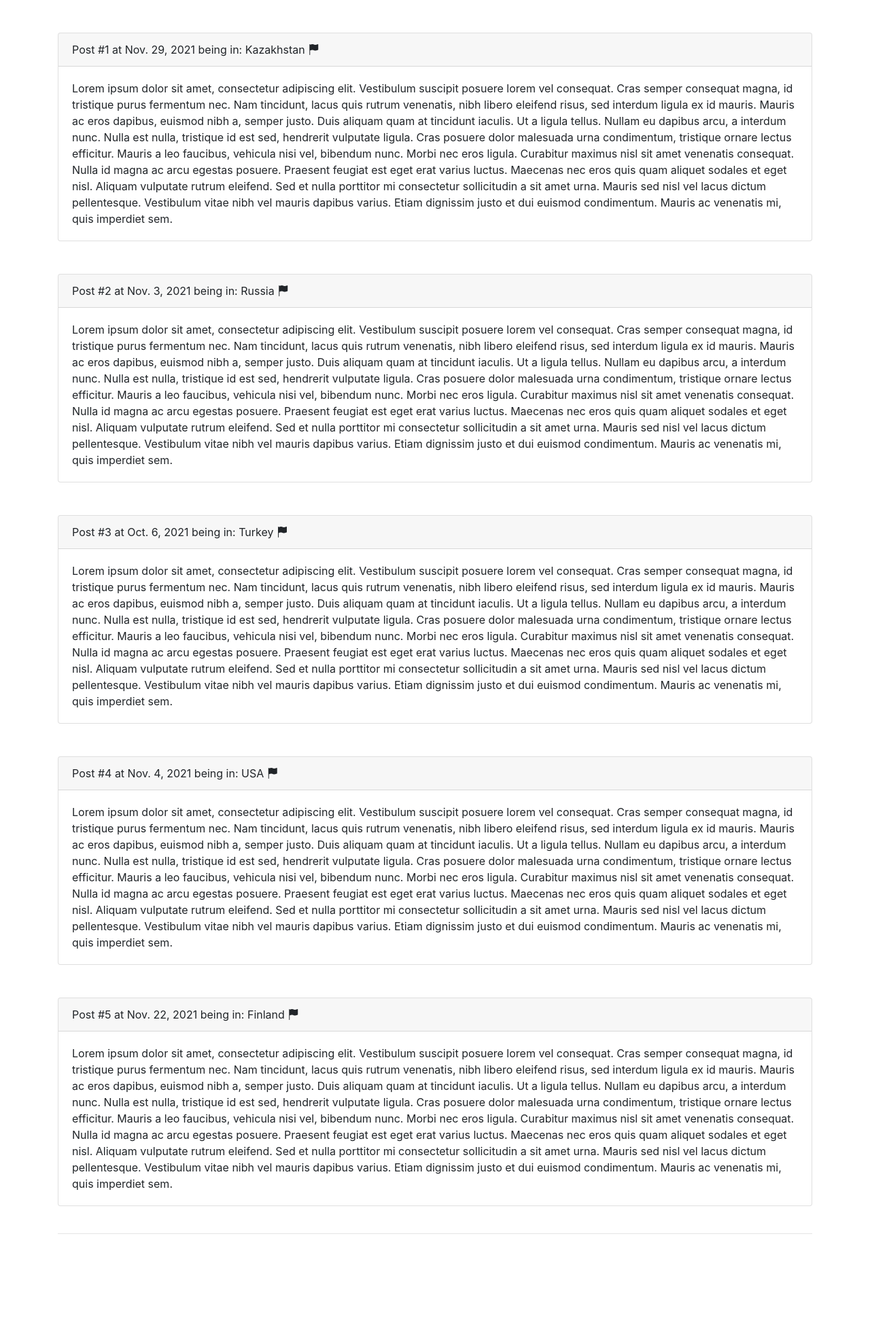
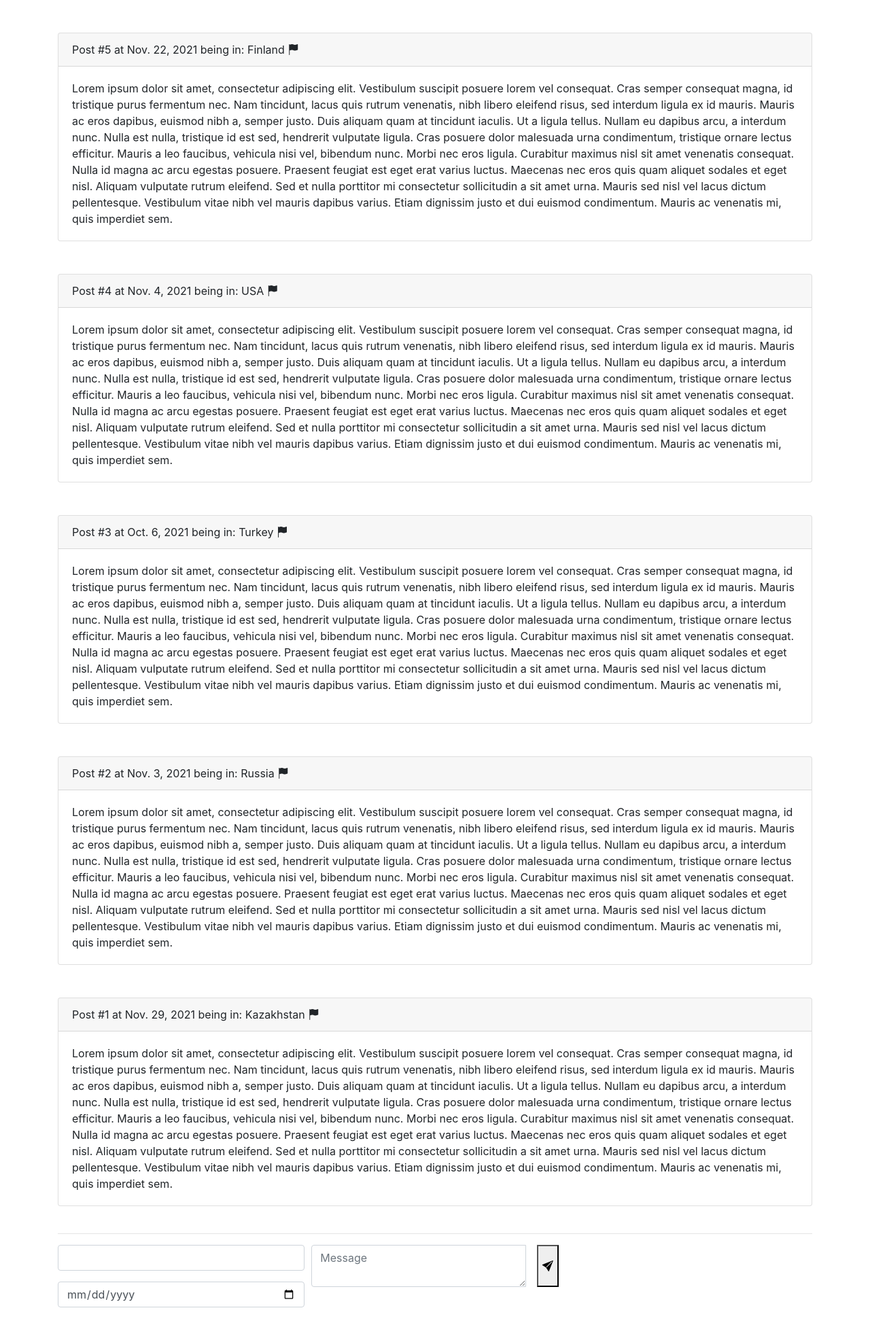
Before and after one commit to amirAkhmetzhanov94/travelers_diary, a Django app: page / in a window 1280 px wide. Shown: the whole page at 68% size. Before the commit the page ends 1816 px from the top, so only its background shows below. Run offline with Django 3.2, Linux system fonts and the light colour scheme; data comes from the database, SQL or seed files in the repository; some libraries are stand-ins or nearby versions.

Commit message:
Добавлена возможность написания новой заметки в дневнике

```diff
--- a/sources/webapp/templates/base.html
+++ b/sources/webapp/templates/base.html
@@ -19,6 +19,26 @@
     </div>
     <br>
     <hr>
+    <div class="new_note mb-5">
+        <form id="form">
+          <div class="form-row">
+            <div class="col">
+              <input type="text" class="form-control" id="country">
+              <input type="date" class="form-control mt-3" id="date">
+            </div>
+            <div class="col">
+              <div class="input-group">
+                  <textarea class="form-control" id="text" placeholder="Message" aria-label="With textarea"></textarea>
+                  <button type="submit" class="ml-3 send_button">
+                      <i class="bi bi-send-fill"></i>
+                  </button>
+             </div>
+            </div>
+            <div class="col">
+            </div>
+          </div>
+        </form>
+    </div>
 </div>
 <script src="https://cdn.jsdelivr.net/npm/bootstrap@5.0.2/dist/js/bootstrap.bundle.min.js"
         integrity="sha384-MrcW6ZMFYlzcLA8Nl+NtUVF0sA7MsXsP1UyJoMp4YLEuNSfAP+JcXn/tWtIaxVXM"
--- a/sources/webapp/templates/index.html
+++ b/sources/webapp/templates/index.html
@@ -14,10 +14,25 @@
             url: "{% url "notes_list" %}",
             method: "get"
         });
-        console.log(response.notes)
         response.notes.forEach(note => {
             $(".notes").append(note);
         });
+    $("#form").on("submit", async function (e) {
+            e.preventDefault();
+            const response = await $.ajax({
+                method: "post",
+                url: {% url "notes_list" %},
+                data: {
+                    csrfmiddlewaretoken: "{{ csrf_token }}",
+                    country: $("#country").val(),
+                    visit_date: $("#date").val(),
+                    text: $("#text").val()
+                }
+            });
+            $(".notes").prepend(response.note);
+            $("#form").trigger("reset")
+        })
     });
+
 </script>
 {% endblock %}
--- a/sources/webapp/views.py
+++ b/sources/webapp/views.py
@@ -1,4 +1,4 @@
-from django.http import JsonResponse
+from django.http import JsonResponse, QueryDict
 from django.shortcuts import render
 from django.template.loader import render_to_string
 from django.views import View
@@ -7,12 +7,19 @@ from webapp.models import Diary
 
 class IndexView(View):
     def get(self, request, *args, **kwargs):
-        print(Diary.objects.all())
         return render(request, "index.html")
 
 
 class NotesListView(View):
     def get(self, request, *args, **kwargs):
-        notes = Diary.objects.all()
+        notes = Diary.objects.all().order_by("-create_time")
         notes_markup = map(lambda note: render_to_string("note.html", {"note": note}), notes)
         return JsonResponse({"notes": list(notes_markup)})
+
+    def post(self, request, *args, **kwargs):
+        country = request.POST.get("country")
+        visit_date = request.POST.get("visit_date")
+        text = request.POST.get("text")
+        new_note = Diary.objects.create(country=country, visit_date=visit_date, text=text)
+        note_markup = render_to_string("note.html", {"note": new_note})
+        return JsonResponse({"note": note_markup, "status": "created"})
```
Also changed, not shown: sources/webapp/static/css/main.css (line endings or trailing spaces).
